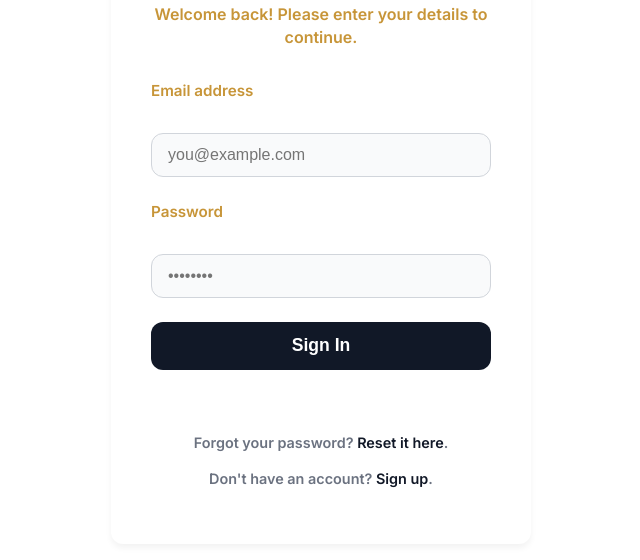
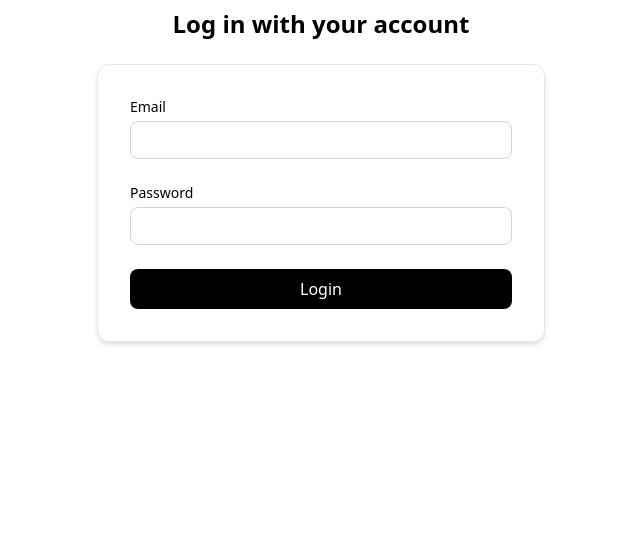
Before and after one commit to Emir1609v/fashionexpo, a website: page templates/login.html in a window 1280 px wide. Shown: the part 251-811 px from the top of the page, without its empty margins (319-959 px from the left). Drawn offline with nearby package versions, Linux system fonts and the light colour scheme.

Commit message:
register en login werkend

```diff
--- a/templates/login.html
+++ b/templates/login.html
@@ -1,28 +1,43 @@
-
 <!DOCTYPE html>
 <html lang="en">
+
 <head>
-  <meta charset="UTF-8" />
-  <meta name="viewport" content="width=device-width, initial-scale=1" />
-  <title>Login - Fashion with a View</title>
-  <link rel="stylesheet" href="login.css" />
+  <meta charset="UTF-8">
+  <meta name="viewport" content="width=device-width, initial-scale=1.0">
+  <title>Fashion Expo | Login</title>
+  <script src="https://cdn.jsdelivr.net/npm/@tailwindcss/browser@4"></script>
+</head>
 
-</head>
-<body>
-  <main class="container" role="main" aria-labelledby="login-heading">
-    <h1 class="header" id="login-heading">Sign in to Fashion with a View</h1>
-    <p class="subtext">Welcome back! Please enter your details to continue.</p>
-    <form action="#" method="POST" novalidate>
-      <label for="email">Email address</label>
-      <input type="email" name="email" id="email" autocomplete="username" placeholder="you@example.com" required />
-      <label for="password">Password</label>
-      <input type="password" name="password" id="password" autocomplete="current-password" placeholder="••••••••" required />
-       <button type="submit" aria-label="Sign in">Sign In</button>
-    </form>
-    <div class="form-footer">
-      <p>Forgot your password? <a href="#" tabindex="0">Reset it here</a>.</p>
-      <p>Don't have an account? <a href="#" tabindex="0">Sign up</a>.</p>
-    </div>
-  </main>
-</body>
+    <body class="bg-white text-black min-h-screen flex items-center justify-center px-4">
+      <div class="w-full max-w-md">
+        <!-- Logo Container -->
+        <div class="flex justify-center mb-6">
+          <div class="flex items-center justify-center text-white font-bold text-xl">
+            <img src="static/images/fashion_expo_logo" alt="logo">
+          </div>
+        </div>
+
+        <h2 class="text-2xl font-semibold text-center mb-6">Log in with your account</h2>
+
+        <form class="space-y-6 bg-white p-8 shadow-md rounded-xl border border-gray-200" method="POST" action="/login">
+          <div>
+            <label for="email" class="block text-sm font-medium">Email</label>
+            <input type="email" id="email" name="email" required
+              class="mt-1 block w-full rounded-lg border border-gray-300 px-3 py-2 text-sm focus:outline-none focus:ring-2 focus:ring-black" />
+          </div>
+
+          <div>
+            <label for="password" class="block text-sm font-medium">Password</label>
+            <input type="password" id="password" name="password" required
+              class="mt-1 block w-full rounded-lg border border-gray-300 px-3 py-2 text-sm focus:outline-none focus:ring-2 focus:ring-black" />
+          </div>
+
+          <button type="submit"
+            class="w-full bg-black text-white py-2 rounded-lg hover:bg-gray-800 transition-colors duration-200">
+            Login
+          </button>
+        </form>
+      </div>
+    </body>
+
 </html>
```
Also changed, not shown: 1 other file.
